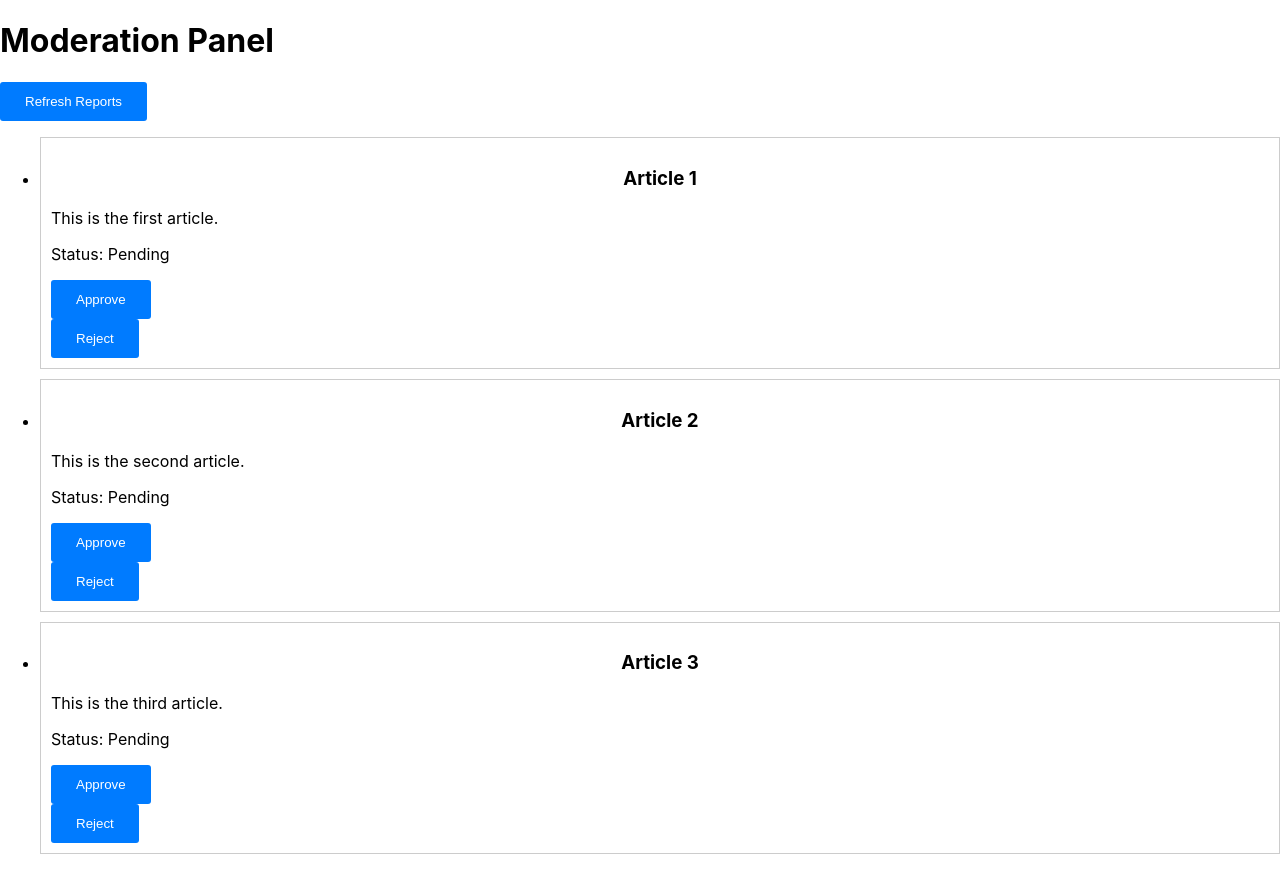
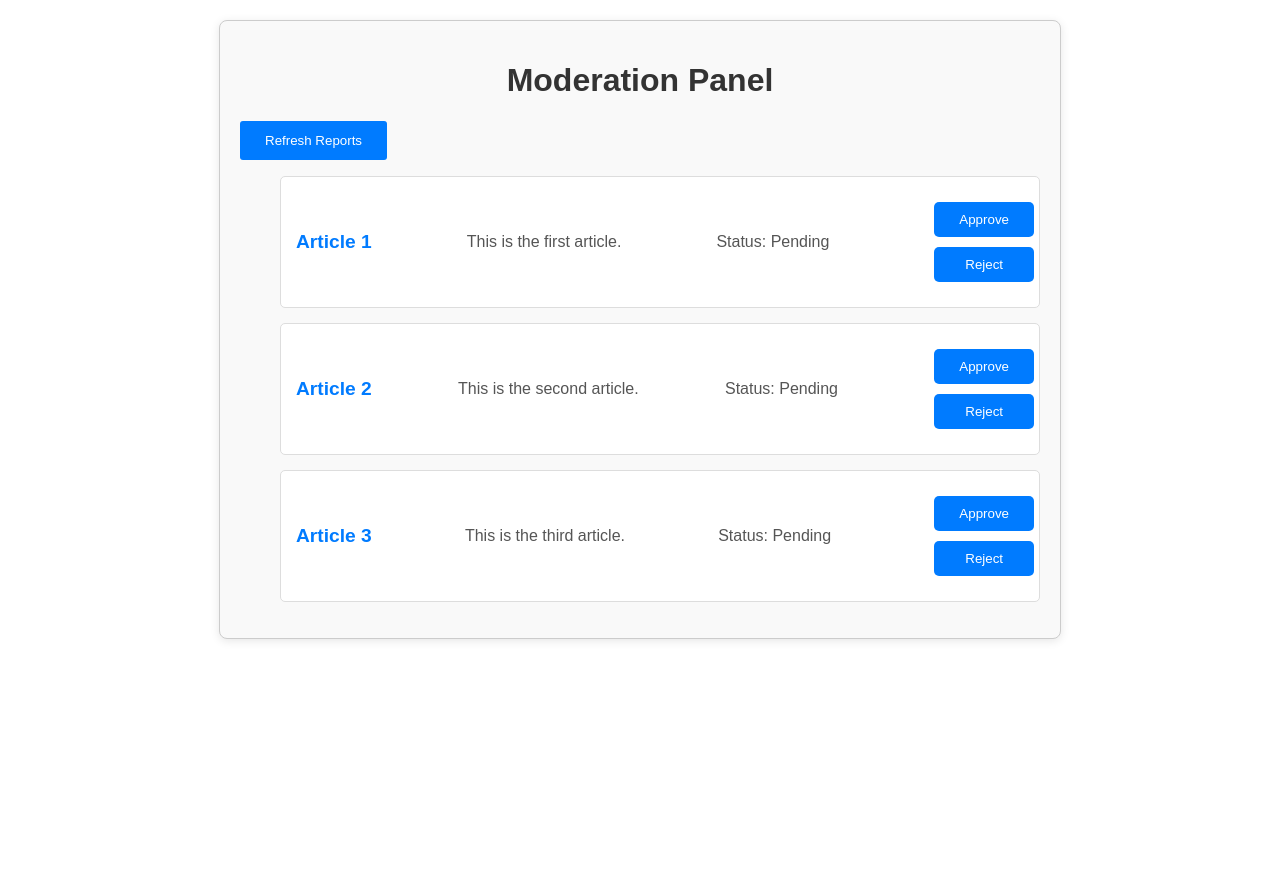
Before and after one commit to roccomilicic/SPEED, a React (Create React App) app in the folder speed-react-app/: page /moderation in a window 1280 px wide. After the commit the page ends 800 px from the top, so only its background shows below. Built offline with nearby package versions, Linux system fonts and the light colour scheme.

Commit message:
Added css to moderation page

```diff
--- a/speed-react-app/src/moderation.js
+++ b/speed-react-app/src/moderation.js
@@ -1,4 +1,5 @@
 import React, { useState, useEffect } from 'react';
+import './styles.css'; //
 
 function Moderation() {
   const [reports, setReports] = useState([
@@ -7,54 +8,34 @@ function Moderation() {
     { id: 3, title: "Article 3", description: "This is the third article.", status: "Pending" },
   ]);
 
-  // Fetch reports when the component is mounted
   useEffect(() => {
     fetchReports();
   }, []);
 
   async function fetchReports() {
-    // Here, you can simulate fetching data if needed.
-    // For now, we will use the fake data already set in the state.
-    // In a real application, you'd replace this with an API call.
+    // Simulate fetching data
   }
 
   async function handleModeration(articleId, action) {
-    try {
-      const response = await fetch(`/api/moderation/reports/${articleId}`, {
-        method: 'PATCH',
-        headers: {
-          'Content-Type': 'application/json',
-        },
-        body: JSON.stringify({ action }), // Action could be 'approve' or 'reject'
-      });
-
-      if (response.ok) {
-        // Refresh reports after moderation action
-        fetchReports();
-      } else {
-        console.error("Failed to update report:", response.statusText);
-      }
-    } catch (error) {
-      console.error("Error moderating report:", error);
-    }
+    // Handle moderation actions
   }
 
   return (
-    <div>
+    <div className="moderation-panel">
       <h1>Moderation Panel</h1>
       <button onClick={fetchReports}>Refresh Reports</button>
       {reports.length === 0 ? (
-        <p>No articles pending moderation.</p>
+        <p className="no-reports">No articles pending moderation.</p>
       ) : (
         <ul>
           {reports.map(report => (
-            <li key={report.id} style={{ marginBottom: '10px', padding: '10px', border: '1px solid #ccc' }}>
+            <li key={report.id} className="report-item">
               <h3>{report.title}</h3>
               <p>{report.description}</p>
               <p>Status: {report.status}</p>
               <div>
-                <button onClick={() => handleModeration(report.id, 'approve')}>Approve</button>
-                <button onClick={() => handleModeration(report.id, 'reject')}>Reject</button>
+                <button id={`approve-${report.id}`} onClick={() => handleModeration(report.id, 'approve')}>Approve</button>
+                <button id={`reject-${report.id}`} onClick={() => handleModeration(report.id, 'reject')}>Reject</button>
               </div>
             </li>
           ))}
--- a/speed-react-app/src/styles.css
+++ b/speed-react-app/src/styles.css
@@ -59,3 +59,73 @@
   color: red;
   font-size: 0.875rem;
 }
+
+.moderation-panel {
+  font-family: Arial, sans-serif;
+  max-width: 800px;
+  margin: 20px auto;
+  padding: 20px;
+  border: 1px solid #ccc;
+  border-radius: 8px;
+  box-shadow: 0 2px 10px rgba(0, 0, 0, 0.1);
+  background-color: #f9f9f9;
+}
+
+.moderation-panel h1 {
+  text-align: center;
+  color: #333;
+}
+
+.report-item {
+  margin-bottom: 15px;
+  padding: 15px;
+  border: 1px solid #ddd;
+  border-radius: 5px;
+  background-color: #fff;
+}
+
+.report-item h3 {
+  margin: 0;
+  font-size: 1.2em;
+  color: #007bff;
+}
+
+.report-item p {
+  margin: 5px 0;
+  color: #555;
+}
+
+.no-reports {
+  text-align: center;
+  color: #888;
+}
+
+/* Moderation.css (additional styles) */
+
+.report-item {
+  display: flex; /* Use flexbox for alignment */
+  justify-content: space-between; /* Space between title and buttons */
+  align-items: center; /* Center align items vertically */
+  margin-bottom: 15px;
+  padding: 15px;
+  border: 1px solid #ddd;
+  border-radius: 5px;
+  background-color: #fff;
+}
+
+.report-item button {
+  margin-left: 10px; /* Left margin for spacing between buttons */
+  margin: 10px;
+  padding: 10px 15px;
+  border: none;
+  width: 100%;
+  border-radius: 5px;
+  background-color: #007bff;
+  color: #fff;
+  cursor: pointer;
+  transition: background-color 0.3s;
+}
+
+.report-item button:hover {
+  background-color: #0056b3;
+}
```
